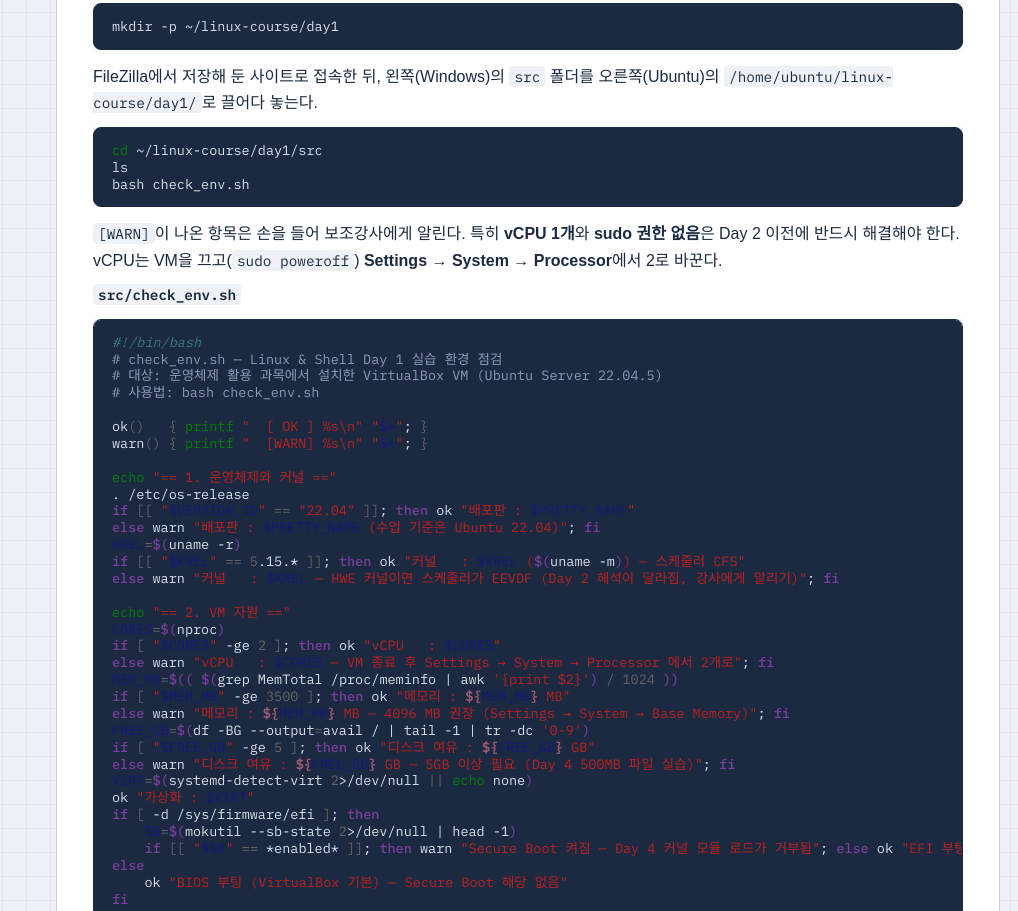
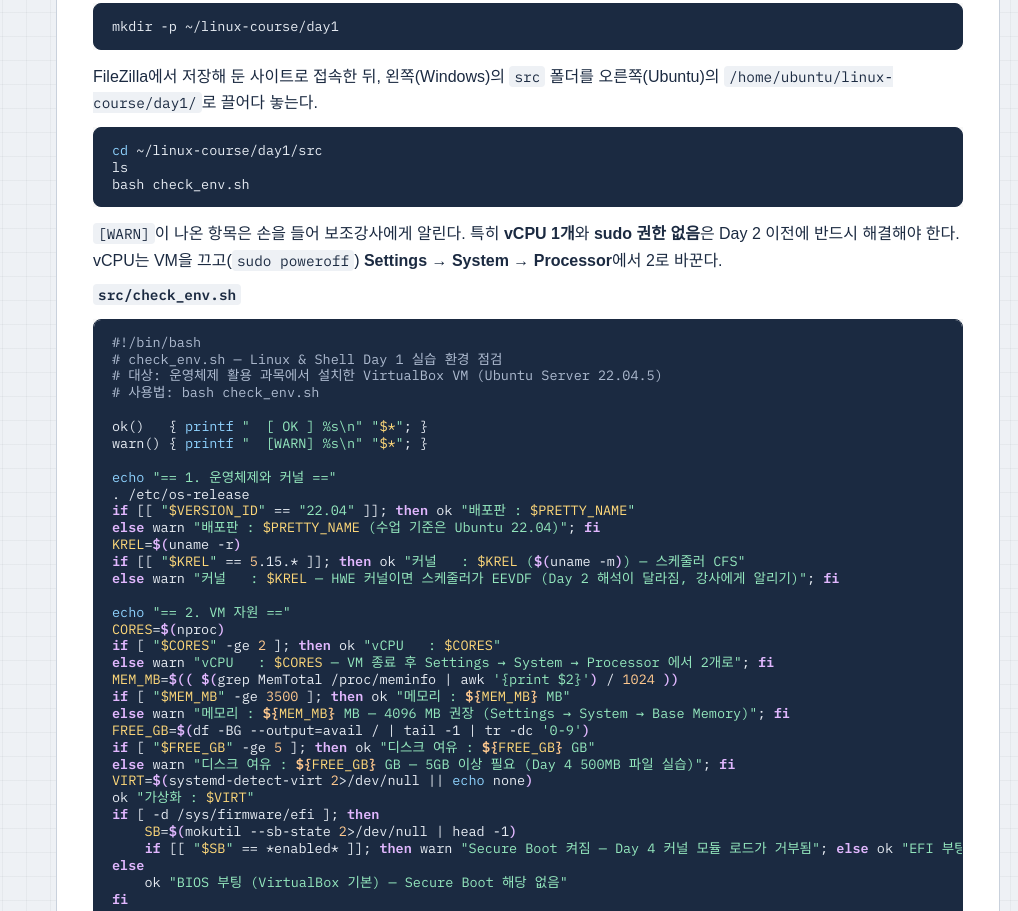
Before and after one commit to imguru-mooc/AI_CAMPUS, a plain HTML site: page Linux-day1/lecture.html in a window 1280 px wide. Shown: the part 2820-3731 px from the top of the page, without its empty margins (262-1280 px from the left). Drawn offline with Linux system fonts and the light colour scheme; a web font is replaced by a local one.

Commit message:
Add files via upload

```diff
--- a/Linux-day1/lecture.html
+++ b/Linux-day1/lecture.html
@@ -183,6 +183,41 @@ h3.guide{color:var(--ink);background:var(--paper);padding:10px 14px;border-radiu
  body:not(.print-ans) details{display:none} pre .copy{display:none}}
 
 </style>
+
+<style>
+/* ── 가독성 보정: 모든 코드 토큰 대비 4.5:1 이상 ── */
+/* 밝은 코드 블록 (C · Makefile · 출력) */
+.hl pre, .hl code{color:#1B2A41}
+.hl .c,.hl .c1,.hl .cm,.hl .cs,.hl .ch,.hl .cpf{color:#4E5D72;font-style:normal}
+.hl .cp{color:#6B2F8E;font-weight:600}
+.hl .k,.hl .kr,.hl .kd,.hl .kn,.hl .kc,.hl .kp{color:#6B2F8E;font-weight:600}
+.hl .kt{color:#1D4BAE;font-weight:600}
+.hl .s,.hl .s1,.hl .s2,.hl .sa,.hl .sb,.hl .sc,.hl .sd,.hl .sh,.hl .sx,.hl .dl{color:#0D6B4C}
+.hl .se,.hl .si{color:#8A4310;font-weight:600}
+.hl .m,.hl .mi,.hl .mf,.hl .mh,.hl .mo,.hl .mb,.hl .il{color:#8A4310}
+.hl .o,.hl .ow,.hl .p{color:#2E3B4E}
+.hl .nb,.hl .bp{color:#1F6A2B}
+.hl .nf,.hl .fm{color:#1B2A41;font-weight:700}
+.hl .nv,.hl .vg,.hl .vi,.hl .vc{color:#3A2E9C}
+.hl .na,.hl .nl,.hl .no,.hl .nt{color:#5C5A00}
+.hl .w{color:inherit}
+/* 어두운 bash 블록 */
+pre.lang-bash, pre.lang-bash code{color:#E8EDF4}
+pre.lang-bash .c,pre.lang-bash .c1,pre.lang-bash .ch,pre.lang-bash .cm{color:#AEBBD0;font-style:normal}
+pre.lang-bash .k,pre.lang-bash .kr,pre.lang-bash .kd{color:#E2B8FF;font-weight:600}
+pre.lang-bash .nb,pre.lang-bash .bp{color:#8FD3FF}
+pre.lang-bash .s,pre.lang-bash .s1,pre.lang-bash .s2,pre.lang-bash .sh,pre.lang-bash .sb,pre.lang-bash .dl{color:#94E8BE}
+pre.lang-bash .se,pre.lang-bash .si,pre.lang-bash .sa{color:#FFC98F;font-weight:600}
+pre.lang-bash .nv,pre.lang-bash .vg{color:#FFD97A}
+pre.lang-bash .m,pre.lang-bash .mi,pre.lang-bash .mf,pre.lang-bash .mh,pre.lang-bash .mo,pre.lang-bash .il{color:#FFC98F}
+pre.lang-bash .o,pre.lang-bash .p,pre.lang-bash .w{color:#E8EDF4}
+pre.lang-bash .nf,pre.lang-bash .nt,pre.lang-bash .na{color:#FFFFFF;font-weight:600}
+pre.lang-bash input.blank{color:#1B2A41}
+/* UI */
+details summary{color:#0B5E44}
+.qres.ok{color:#0F6B4F} .qres.ng{color:#B23A24}
+code{color:#1B2A41}
+</style>
 </head>
 <body>
 <div class="app">
```
